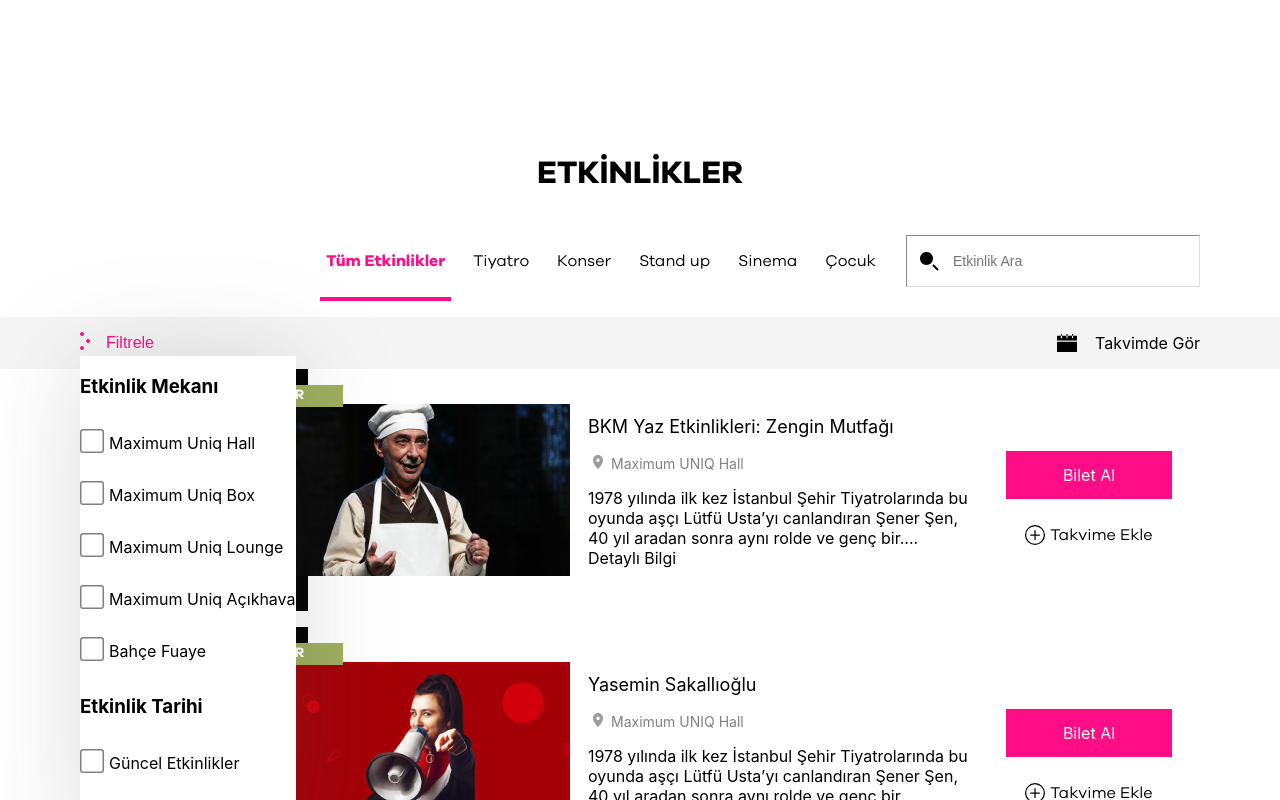
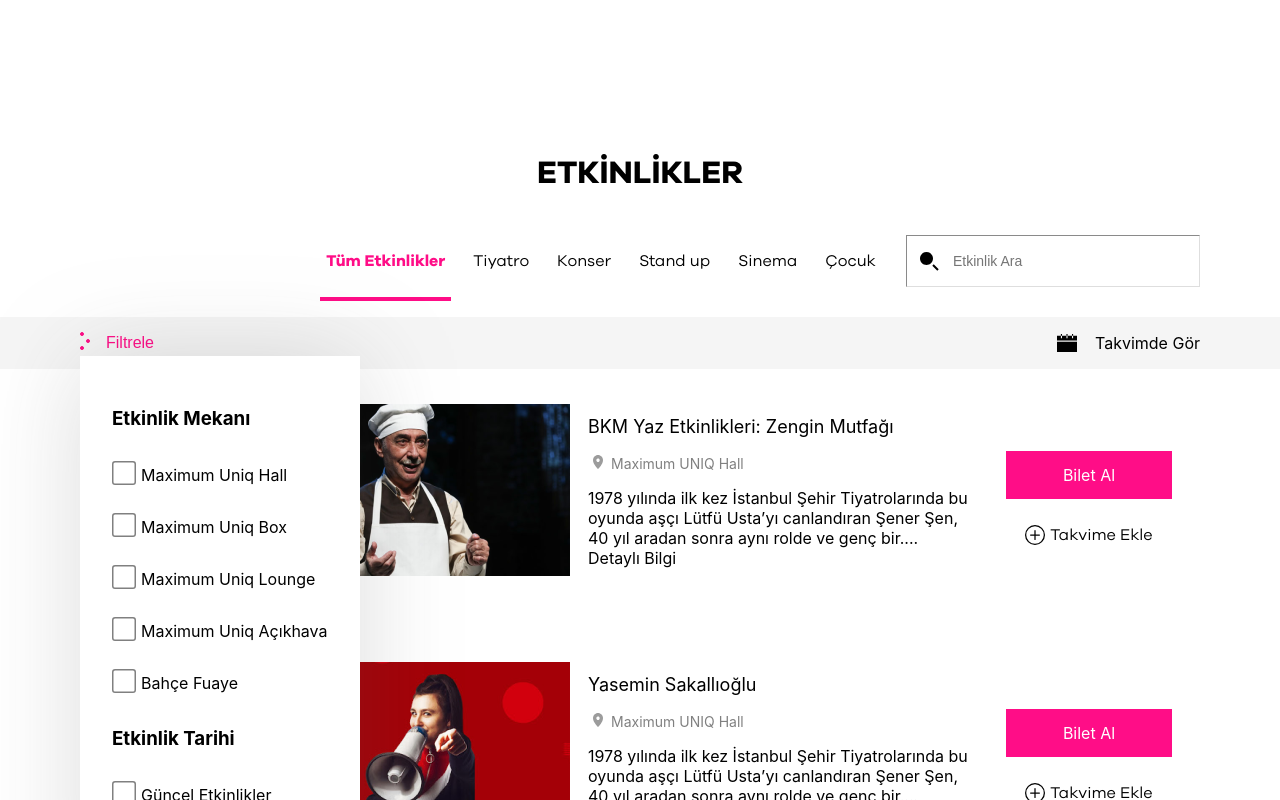
Before and after one commit to mertyatir/madde22challange, a React (Create React App) app: page / in a window 1280 px wide. Both pictures are taken after a click on the button "Filtrele". Shown: the top 800 px of the page. Built offline with nearby package versions, Linux system fonts and the light colour scheme; some icons are missing.

Commit message:
dropdown fix

```diff
--- a/src/App.css
+++ b/src/App.css
@@ -408,6 +408,12 @@ h2 {
 
 /* DROPDOWN MENU */
 
+.dropdownInside {
+  display: flex;
+  flex-direction: column;
+  padding: 2rem;
+}
+
 .dropdown-menu.active {
   opacity: 1;
   visibility: visible;
--- a/src/components/Filter.js
+++ b/src/components/Filter.js
@@ -52,6 +52,7 @@ function Filter() {
         </button>
         <div className="dropdownMenuContainer">
           <div className={`dropdown-menu ${open ? "active" : "inactive"}`}>
+            <div className="dropdownInside">
               <h3 className="dropDownMenuHeaderText">Etkinlik Mekanı</h3>
               <DropdownItem text={"Maximum Uniq Hall"} />
               <DropdownItem text={"Maximum Uniq Box"} />
@@ -65,6 +66,7 @@ function Filter() {
           </div>
         </div>
       </div>
+    </div>
   )
 }
 
```
Lines whose indentation alone changed are shown as unchanged.
